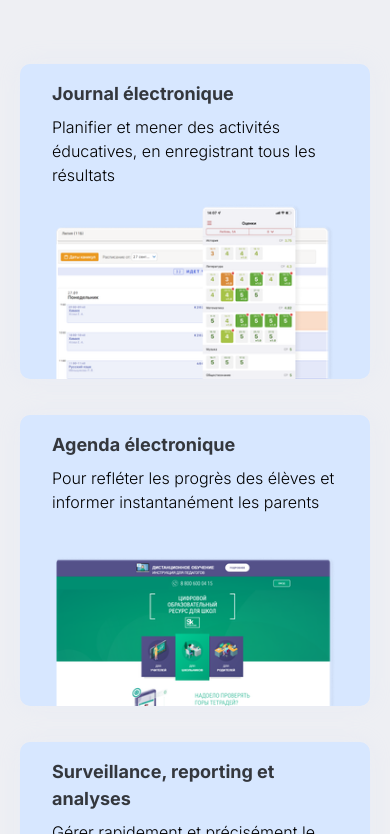
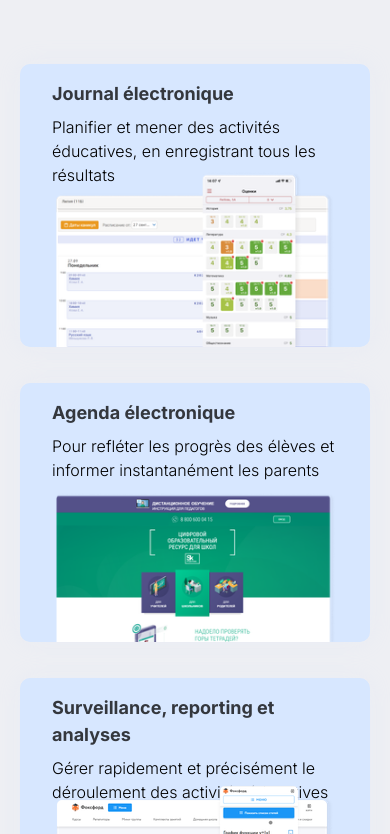
Before and after one commit to GroupeBH/ekelasi, a Next.js app: page / in a window 390 px wide. Shown: the part 3310-4144 px from the top of the page. Built offline with nearby package versions, Linux system fonts and the light colour scheme.

Commit message:
fixed news

```diff
--- a/src/app/components/Ecosystem.jsx
+++ b/src/app/components/Ecosystem.jsx
@@ -22,7 +22,7 @@ function Ecosystem() {
             <h3 className=" pb-2 pt-4 text-[18px] font-bold text-[rgb(0,0,0,0.76)]">
               {ecosystem.title}
             </h3>
-            <div className="font-light pb-48">{ecosystem.description}</div>
+            <div className="font-light pb-40 md:pb-48">{ecosystem.description}</div>
             <div className="flex w-[80%] md:w-[100%] m-auto md:m-0 justify-center absolute bottom-0 left-0 right-0">
               <Image src={ecosystem.image} alt="" className="text-center" />
             </div>
```
